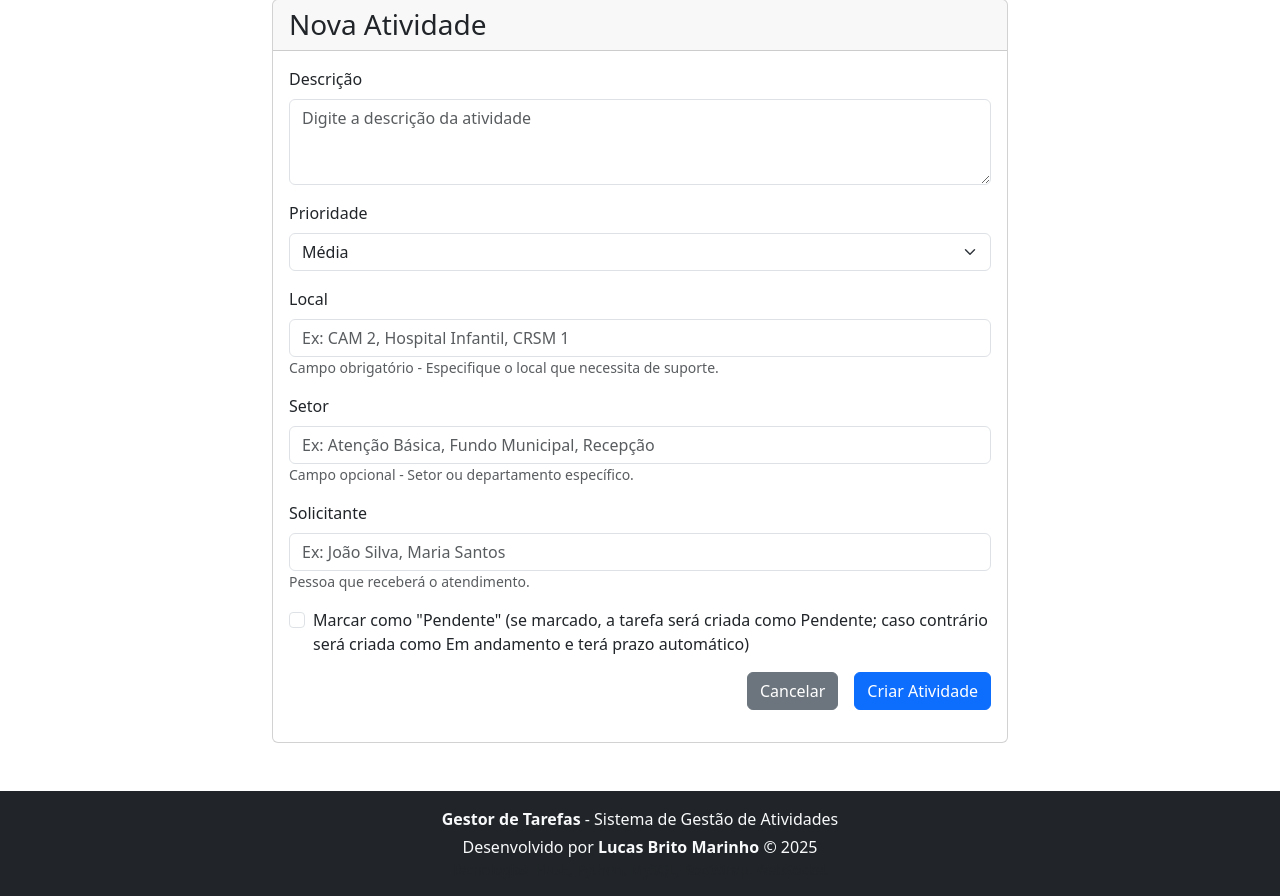
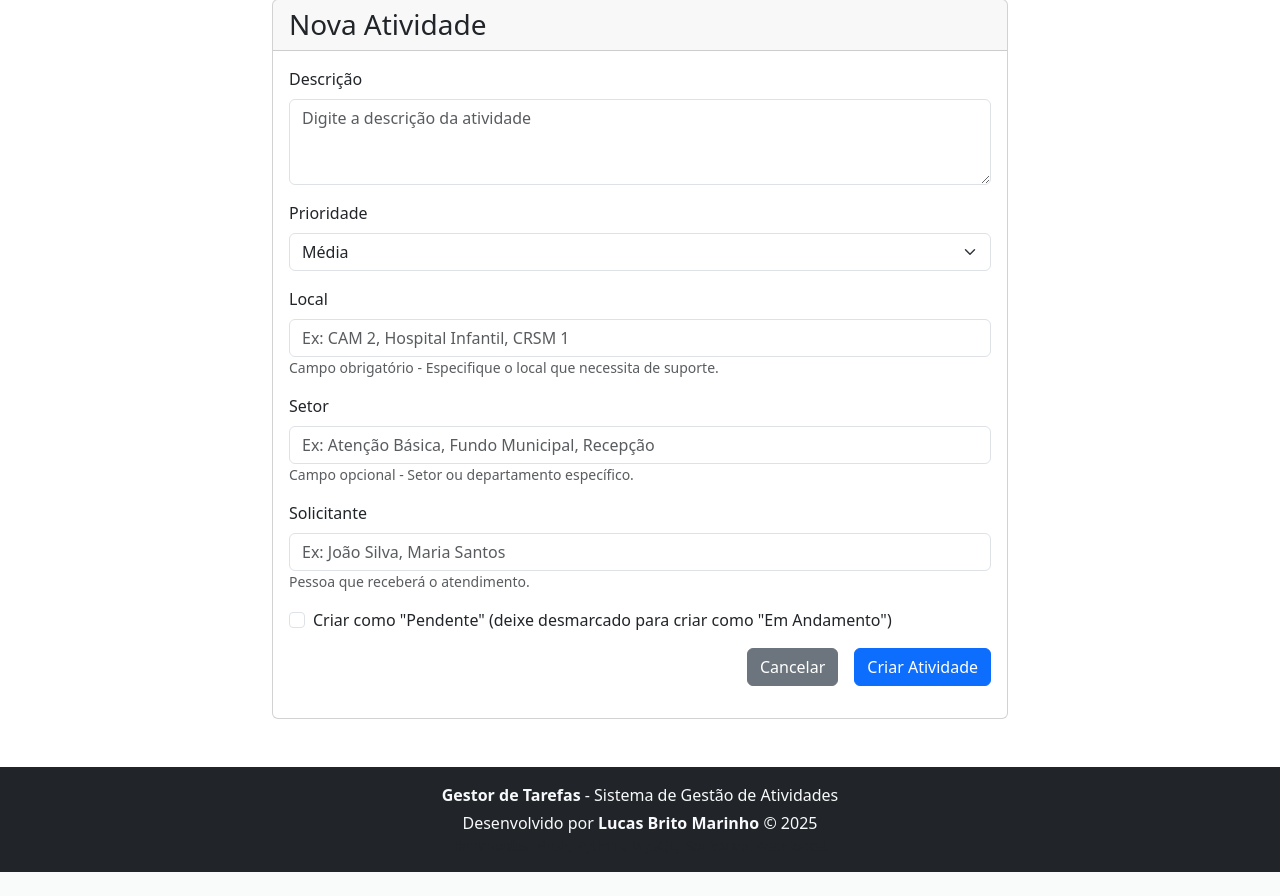
Before and after one commit to lucasbm92/miniature-octo-giggle, a Flask app: page /new-task in a window 1280 px wide. Shown: the part 111-1007 px from the top of the page. After the commit the page ends 983 px from the top, so only its background shows below. Run offline with Flask 3, Linux system fonts and the light colour scheme; the visitor is signed in with stand-in values (Sample User, id 1); some libraries are stand-ins or nearby versions.

Commit message:
Update checkbox label

```diff
--- a/templates/newtask.html
+++ b/templates/newtask.html
@@ -126,7 +126,7 @@
     <div class="form-check mb-3">
         <input class="form-check-input" type="checkbox" value="1" id="in_progress" name="in_progress">
         <label class="form-check-label" for="in_progress">
-            Marcar como "Pendente" (se marcado, a tarefa será criada como Pendente; caso contrário será criada como Em andamento e terá prazo automático)
+            Criar como "Pendente" (deixe desmarcado para criar como "Em Andamento")
         </label>
     </div>
     {% endif %}
```
